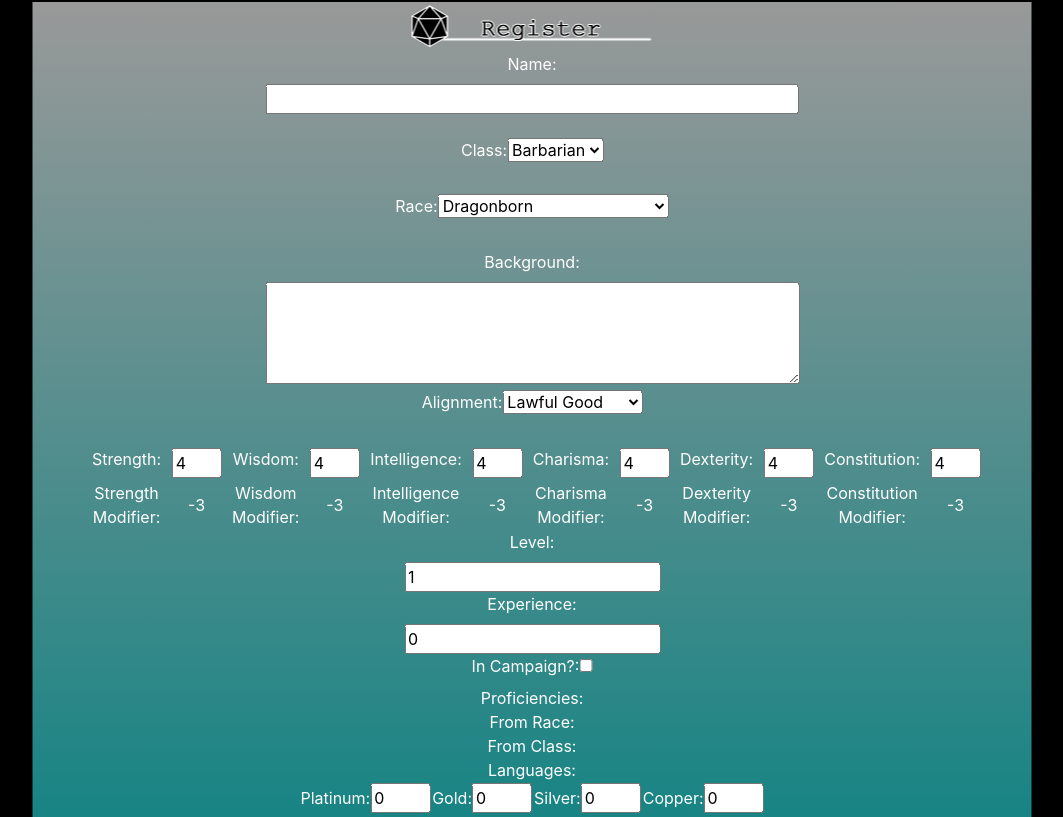
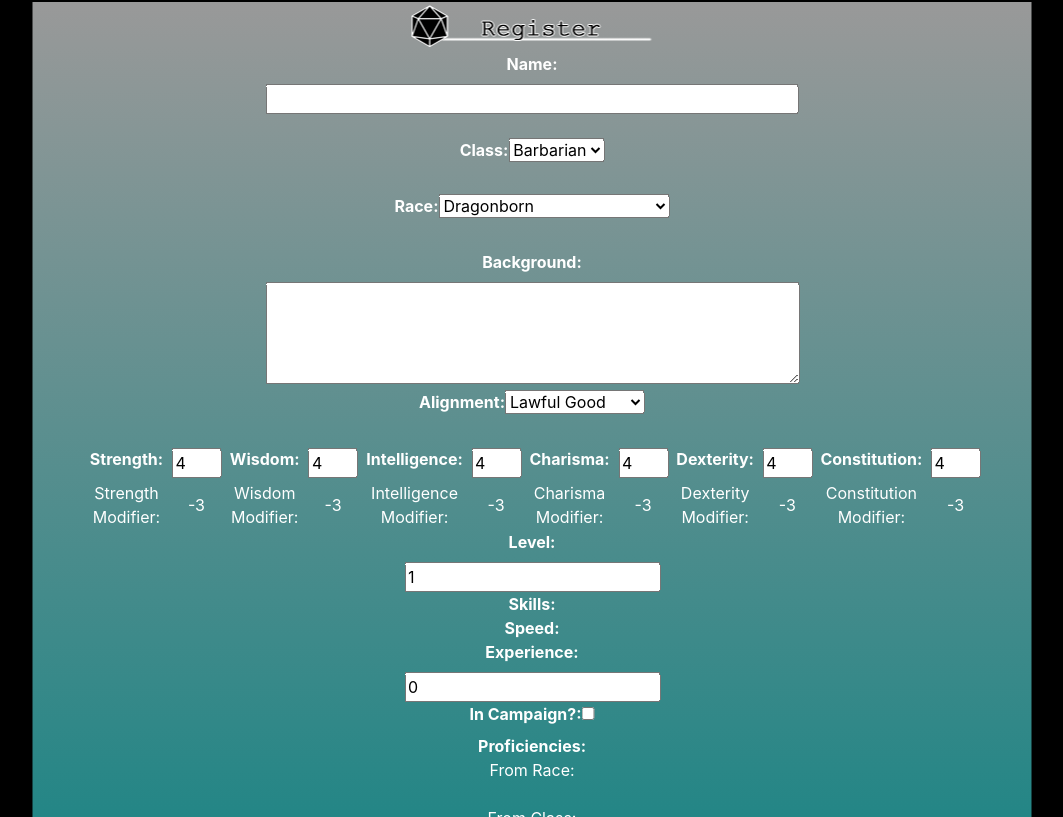
Before and after one commit to Tanisi90/Project2_FE, an Angular app: page /characters/new in a window 1280 px wide. Shown: the part 223-1040 px from the top of the page, without its empty margins (108-1171 px from the left). Built offline with nearby package versions, Linux system fonts and the light colour scheme; no server answers.

Commit message:
gitignore and also Hidden Issue

```diff
--- a/src/app/Components/characters-new/characters-new.component.html
+++ b/src/app/Components/characters-new/characters-new.component.html
@@ -2,11 +2,11 @@
     <img src="assets/HeaderReg.png" alt="Header">
     <div>
         <div><!--Character Name-->
-            <label for="charName">Name:</label><br>
+            <label for="charName"><b>Name:</b></label><br>
             <input type="text" id = "charName" size = "47"/>
         </div><br>
         <div><!--Character Class-->
-            <label for="charClass">Class: </label>
+            <label for="charClass"><b>Class:</b> </label>
             <select name="charClass" id="charClass" (change)="classSpecs()">
                     <option value="barbarian">Barbarian</option>
                     <option value="bard">Bard</option>
@@ -24,7 +24,7 @@
             <!--OnChoice change proficiency, Equipment, spellSlots, spell, and ? fields-->
         </div><br>
         <div><!--Character Race-->
-            <div><label for="charRace">Race: </label>
+            <div><label for="charRace"><b>Race:</b> </label>
                 <select name="charRace" id="charRace" (change)="raceSpecs()">
                     <option value="dragonborn">Dragonborn</option>
                     <option value="dwarf">Dwarf</option>
@@ -44,11 +44,11 @@
             <!--OnChoice modify speed, language, proficiencies, and ? fields-->
         </div>
         <div><!--Character Background-->
-            <div><label for="charBackground">Background:</label></div>
+            <div><label for="charBackground"><b>Background:</b></label></div>
             <div><textarea id="charBackground" rows ="4" cols="50"></textarea></div>
         </div>
         <div><!--Character Alignment-->
-            <div><label for="charAlignment">Alignment:</label>
+            <div><label for="charAlignment"><b>Alignment:</b></label>
                 <select name = "charAlignment" id="charAlignment">
                     <option value="lawful good">Lawful Good</option>
                     <option value="neutral good">Neutral Good</option>
@@ -65,17 +65,17 @@
         <div><!--Character Attributes-->
             <table style="width:90%; margin:auto">
                 <tr>
-                    <td><label for="charStr">Strength:</label></td>
+                    <td><label for="charStr"><b>Strength:</b></label></td>
                     <td><input type="number" id="charStr" min="4" style="width:50px;" value="4" (change)="getModifier('charStr')"/></td>
-                    <td><label for="charWis">Wisdom:</label></td>
+                    <td><label for="charWis"><b>Wisdom:</b></label></td>
                     <td><input type="number" id="charWis" min="4" style="width:50px;" value="4" (change)="getModifier('charWis')"/></td>
-                    <td><label for="charInt">Intelligence:</label></td>
+                    <td><label for="charInt"><b>Intelligence:</b></label></td>
                     <td><input type="number" id="charInt" min="4" style="width:50px;" value="4" (change)="getModifier('charInt')"/></td>
-                    <td><label for="charChar">Charisma:</label></td>
+                    <td><label for="charChar"><b>Charisma:</b></label></td>
                     <td><input type="number" id="charChar" min="4" style="width:50px;" value="4"(change)="getModifier('charChar')"/></td>
-                    <td><label for="charDex">Dexterity:</label></td>
+                    <td><label for="charDex"><b>Dexterity:</b></label></td>
                     <td><input type="number" id="charDex" min="4" style="width:50px;" value="4" (change)="getModifier('charDex')"/></td>
-                    <td><label for="charConst">Constitution:</label></td>
+                    <td><label for="charConst"><b>Constitution:</b></label></td>
                     <td><input type="number" id="charConst" min="4" style="width:50px;" value="4" (change)="getModifier('charConst')"/></td>
                 </tr>
                 <tr>
@@ -95,19 +95,22 @@
             </table>
         </div>
         <div><!--Character Level-->
-            <div><label for="charLevel">Level:</label></div>
+            <div><label for="charLevel"><b>Level:</b></label></div>
             <div><input type="number" min="1" value="1"></div>
         </div>
         <div><!--Character Skills-->
-            <div id = "charSkills"></div>
+            <b>Skills:</b>
+            <div id = "charSkills">
+            </div>
             <!--based on modifiers? Can't remember-->
         </div>
         <div><!--Character Speed-->
-            <div hidden id = "charSpeed"></div>
+            <b>Speed:</b>
+            <div id = "charSpeed"></div>
             <!--pull from Race?-->
         </div>
         <div><!--Character Experience-->
-            <div><label for="charExp">Experience:</label></div>
+            <div><label for="charExp"><b>Experience:</b></label></div>
             <div><input type="number" min="0" value="0"/></div>
         </div>
         <div id = "charEquips"><!--Character Equipment (Dropdowns?)-->
@@ -115,45 +118,47 @@
             <!--Pull from class-->
         </div>
         <div><!--Character Campaign-->
-            <div><label for="inCampaign">In Campaign?: </label>
+            <div><label for="inCampaign"><b>In Campaign?:</b> </label>
             <input type="checkbox" value="false"/></div>
             <div hidden id="pickCamp">
-                <div><label for="charCamp">Campaign Id:</label></div>
+                <div><label for="charCamp"><b>Campaign Id:</b></label></div>
                 <div><input type="number" min="0"/></div>
                 <!--OnChange check if campaign exists-->
             </div>
         </div>
         <div id = "charProfs"><!--Character Proficiencies-->
-            Proficiencies:
-            <div id = "charProfsRace">From Race:</div>
-            <div id = "charProfsClass">From Class:</div>
+            <b>Proficiencies:</b><br>
+            From Race:
+            <div id = "charProfsRace"></div><br>
+            From Class:
+            <div id = "charProfsClass"></div><br>
             <!--Pull from Race & Class-->
         </div>
         <div id = "charLangs"><!--Character Languages-->
-            Languages:
+            <b>Languages:</b>
             <div id = "charLangsChange"></div>
             <!--Pull Languages from Race-->
         </div>
         <div id="spellslots" hidden><!--Character SpellSlots-->
-            Spell Slots:
+            <b>Spell Slots:</b>
             <div id = "spellslotsChange"></div>
             <!--Only show if class is magical-->
         </div>
         <div id="spells" hidden><!--Character Spells-->
-            Spells:
+            <b>Spells:</b>
             <div id = "spellsChange"></div>
             <!--Only show if class is magical-->
         </div>
         <div><!--Character Currency-->
             <table style="margin:auto;">
                 <tr>
-                    <td><label for="charPl">Platinum:</label>
+                    <td><label for="charPl"><b>Platinum:</b></label>
                         <input type="number" id="charPl" min="0" value="0" style="width:60px;"/></td>
-                    <td><label for="charGl">Gold:</label>
+                    <td><label for="charGl"><b>Gold:</b></label>
                         <input type="number" id="charGl" min="0" value="0" style="width:60px;"/></td>
-                    <td><label for="charSl">Silver:</label>
+                    <td><label for="charSl"><b>Silver:</b></label>
                         <input type="number" id="charSl" min="0" value="0" style="width:60px;"/></td>
-                    <td><label for="charCp">Copper:</label>
+                    <td><label for="charCp"><b>Copper:</b></label>
                         <input type="number" id="charCp" min="0" value="0" style="width:60px;"/></td>
                 </tr>
             </table>
--- a/src/app/Components/characters-new/characters-new.component.ts
+++ b/src/app/Components/characters-new/characters-new.component.ts
@@ -16,7 +16,7 @@ export class CharactersNewComponent implements OnInit {
   intMod:number = -3;
   dexMod:number = -3;
 
-  type = "Hidden";
+  hidden:boolean;
 
   constructor(private rs:RaceService) { }
 
@@ -62,6 +62,8 @@ export class CharactersNewComponent implements OnInit {
       }
       this.rs.getBase(index).subscribe(
         (response:any) => {
+          this.getSpeed(response);
+          this.getProfs(response);
           this.rs.parseLangs(lang,response);
 
           if(subrace == true){
@@ -78,6 +80,51 @@ export class CharactersNewComponent implements OnInit {
       );
   }
 
+  getSpeed(response:any){
+    var speed:HTMLElement = document.getElementById("charSpeed");
+    speed.innerText = response["speed"];
+  }
+
+  getProfs(response:any){
+    var prfs:HTMLElement = document.getElementById("charProfsRace");
+    prfs.innerText="";
+    var profAr:any[] = response["starting_proficiencies"];
+    for(var p of profAr){
+      prfs.innerHTML += "<div class = 'setProfs'>" + p["index"] + "</div>";
+    }
+    var opt:any[] = response["starting_proficiency_options"];
+    if(opt != null){
+      if(opt["choose"] != null){
+        for(var i = 0; i < opt["choose"]; i++){
+          var child = document.createElement("select");
+          child.setAttribute("id","getProf"+(i+1));
+          prfs.appendChild(child);
+          for(var pchoic of opt["from"]){
+            var option = document.createElement("option");
+            option.value = pchoic["index"];
+            option.innerText = pchoic["index"];
+            child.appendChild(option);
+          }
+        }
+      }
+      else{
+        for(var inOpt of opt){
+          for(var i = 0; i < inOpt["choose"]; i++){
+            var child = document.createElement("select");
+            child.setAttribute("id","getProf"+(i+1));
+            prfs.appendChild(child);
+            for(var pchoic of opt["from"]){
+              var option = document.createElement("option");
+              option.value = pchoic["index"];
+              option.innerText = pchoic["index"];
+              child.appendChild(option);
+            }
+          }
+        }
+      }
+    }
+  }
+
   changeLangs(lang:any[]){
     var langs:HTMLElement = document.getElementById("charLangsChange");
     langs.innerHTML = "";
@@ -86,7 +133,7 @@ export class CharactersNewComponent implements OnInit {
     for(let l of lang){
       if(choice == false){
         if(typeof(l) == "string"){
-          langs.innerHTML += l + "<br>";
+          langs.innerHTML += "<div class = 'setLangs'>" +  l + "</div>";
         }
         else if(typeof(l) == "number"){
           for(var i = 0; i < l; i++){
--- a/src/app/Services/login.service.ts
+++ b/src/app/Services/login.service.ts
@@ -3,8 +3,8 @@ import { Observable, BehaviorSubject } from 'rxjs';
 import { User } from '../models/user';
 import { HttpClient } from '@angular/common/http';
 // import { Users } from '../auth/user';
-import { tap } from 'rxjs/operators';
-import { Jwtresp } from '../auth/jwtresp';
+// import { tap } from 'rxjs/operators';
+// import { Jwtresp } from '../auth/jwtresp';
 //import { NavBar } from './Component/navbar/navbar.Component';
 
 @Injectable({
@@ -22,17 +22,17 @@ export class LoginService {
     return localStorage.getItem('ACCESS_TOKEN') !== null;
   }
 
-  register(user: User): Observable<Jwtresp> {
-    return this.httpClient.post<Jwtresp>('http://localhost:8080/signup', user).pipe(
-      tap((res: Jwtresp ) => {
+  register(user: User): void {
+    // return this.httpClient.post<Jwtresp>('http://localhost:8080/signup', user).pipe(
+    //   tap((res: Jwtresp ) => {
 
-        if (res.users) {
-          localStorage.set("ACCESS_TOKEN", res.users.access_token);
+    //     if (res.users) {
+    //       localStorage.set("ACCESS_TOKEN", res.users.access_token);
 
-          this.authUser.next(true);
-        }
-      })
-    );
+    //       this.authUser.next(true);
+    //     }
+    //   })
+    // );
   }
 
   signIn(un:string, p:string): Observable<User>{
--- a/src/app/Services/race.service.ts
+++ b/src/app/Services/race.service.ts
@@ -12,50 +12,6 @@ export class RaceService {
   private interim:string;
 
   constructor(private http:HttpClient) { }
-
-  getLangs(index:string):any[]{
-    var lang:any[] = [];
-    this.index = index;
-    var subrace:boolean = false;
-    var subInd:string = "";
-    switch(index){
-      case "high-elf":
-        subInd = index;
-        index = "elf";
-        subrace = true;
-        break;
-      case "lightfoot-halfling":
-        subInd = index;
-        index = "halfling";
-        subrace = true;
-        break;
-      case "rock-gnome":
-        subInd = index;
-        index = "gnome";
-        subrace = true;
-        break;
-      case "hill-dwarf":
-        subInd = index;
-        index = "dwarf";
-        subrace = true;
-        break;
-      default:
-        break;
-    }
-    this.getBase(index).subscribe(
-      (response:any) => {
-        this.parseLangs(lang,response);
-      }
-    );
-    if(subrace == true){
-      this.getSub(subInd).subscribe(
-        (response:any) => {
-          this.parseLangs(lang,response);
-        }
-      );
-    }
-    return lang;
-  }
 
    getBase(index:string):Observable<any>{
     return this.http.get(this.url + "races/"+  index + "/");
```
Also changed, not shown: package.json (+12 -12 lines), 1 other file (tests, documents, lock files or other folders).
